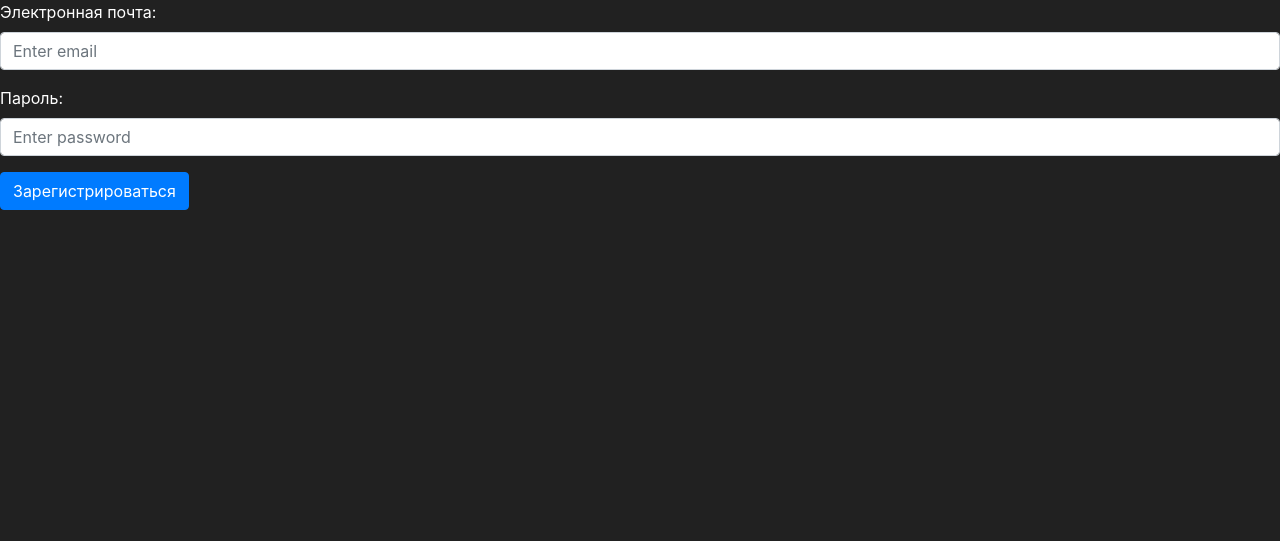
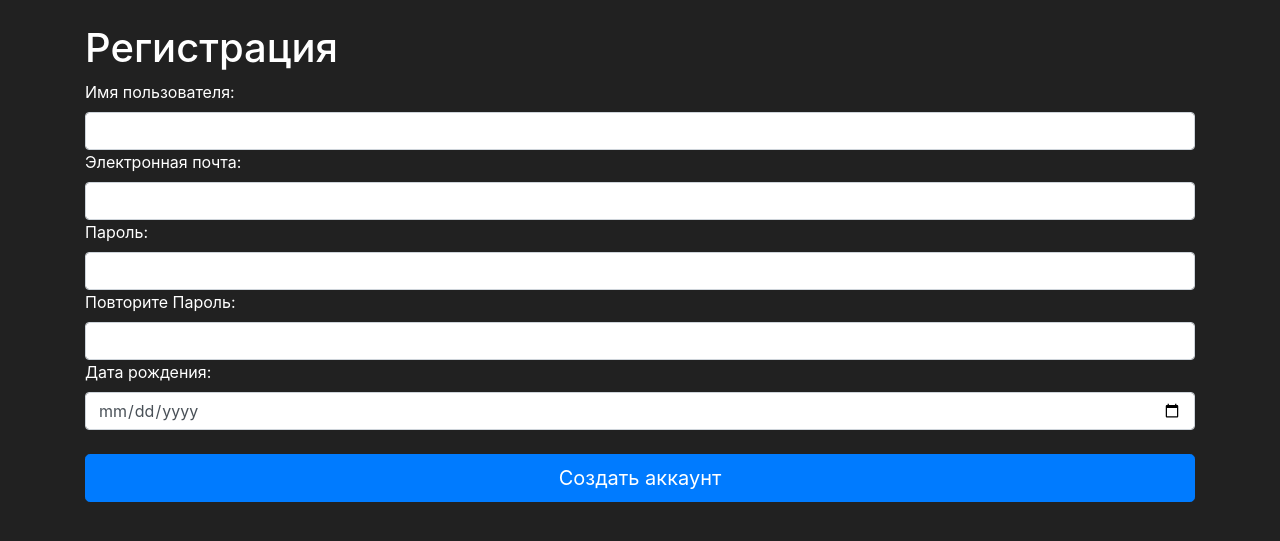
Before and after one commit to Smarandii/web_dev_lab_3, a Flask app: page /register in a window 1280 px wide. Shown: the part 56-597 px from the top of the page. Run offline with Flask 2, Linux system fonts and the light colour scheme.

Commit message:
registration form added

```diff
--- a/blog/__init__.py
+++ b/blog/__init__.py
@@ -2,6 +2,7 @@ from flask import Flask, render_template
 from flask_sqlalchemy import SQLAlchemy
 app = Flask(__name__)
 app.config["SQLALCHEMY_DATABASE_URI"] = 'sqlite:///blog.db'
+app.config["SECRET_KEY"] = '5bfd3baa68781953ebfeab00'
 db = SQLAlchemy(app)
 
 from blog import routes
--- /dev/null
+++ b/blog/forms.py
@@ -0,0 +1,12 @@
+from flask_wtf import FlaskForm
+from wtforms import StringField, PasswordField, SubmitField, DateField
+from wtforms.validators import Length,  EqualTo, Email, DataRequired
+
+
+class RegisterForm(FlaskForm):
+    username = StringField(label='Имя пользователя:', validators=[Length(min=2, max=30), DataRequired()])
+    email_address = StringField(label='Электронная почта:', validators=[Email()])
+    password1 = PasswordField(label='Пароль:', validators=[Length(min=6), DataRequired()])
+    password2 = PasswordField(label='Повторите Пароль:', validators=[EqualTo('password1'), DataRequired()])
+    date_of_birth = DateField(label='Дата рождения:', validators=[DataRequired()])
+    submit = SubmitField(label='Создать аккаунт')
--- a/blog/models.py
+++ b/blog/models.py
@@ -13,7 +13,7 @@ class Publication(db.Model):
 class User(db.Model):
     id = db.Column(db.Integer(), primary_key=True)
     username = db.Column(db.String(length=30), nullable=False, unique=True)
-    age = db.Column(db.Integer(), nullable=False)
+    date_of_birth = db.Column(db.String(length=10), nullable=False)
     register_date = db.Column(db.String(length=10), nullable=False)
-    email_address = db.Column(db.String(length=50), nullable=True, unique=True)
+    email_address = db.Column(db.String(length=50), nullable=True)
     password_hash = db.Column(db.String(length=60), nullable=False)
--- a/blog/routes.py
+++ b/blog/routes.py
@@ -1,5 +1,9 @@
-from blog import app
-from flask import render_template
+import datetime
+
+from blog import app, db
+from flask import render_template, redirect, url_for
+
+from blog.forms import RegisterForm
 from blog.models import Publication, User
 
 
@@ -10,14 +14,6 @@ def get_tags():
         for t in p.tags.split(" "):
             tags.add(t)
     return tags
-
-
-
-def home_page():
-    """
-        Функция, которая рендерит страницу http://localhost:5000/ или http://localhost:5000/home
-    """
-    return render_template("home.html")
 
 
 @app.route('/<username>')
@@ -72,9 +68,22 @@ def login_page():
     return render_template('login.html')
 
 
-@app.route('/register')
+@app.route('/register', methods=['GET', 'POST'])
 def register_page():
     """
         Функция, которая рендерит страницу http://localhost:5000/register
     """
-    return render_template('register.html')
+    form = RegisterForm()
+    if form.validate_on_submit():
+        user_to_create = User(username=form.username.data,
+                              email_address=form.email_address.data,
+                              date_of_birth=f"{form.date_of_birth.data.day}.{form.date_of_birth.data.month}.{form.date_of_birth.data.year}",
+                              register_date=f"{datetime.date.today().day}.{datetime.date.today().month}.{datetime.date.today().year}",
+                              password_hash=form.password1.data)
+        db.session.add(user_to_create)
+        db.session.commit()
+        return redirect(url_for('publications_page'))
+    if form.errors != {}:
+        for err_msg in form.errors.values():
+            print(err_msg)
+    return render_template('register.html', form=form)
--- a/blog/templates/home.html
+++ /dev/null
@@ -1,5 +0,0 @@
-{% extends 'base.html' %}
-{% block title %}КЯВВМ фан страница{% endblock %}
-{% block content %}
-<h1 align="center">Добро пожаловать на фан страницу сериала "Как я встретил вашу маму"!</h1>
-{% endblock %}
--- a/blog/templates/register.html
+++ b/blog/templates/register.html
@@ -1,17 +1,24 @@
 {% extends 'base.html' %}
 {% block title %}Регистрация{% endblock %}
 {% block content %}
-
-<form action="">
-  <div class="form-group">
-    <label for="email">Электронная почта:</label>
-    <input type="email" class="form-control" placeholder="Enter email" id="email">
+<body>
+  <div class="container">
+    <form method="POST" class="form-register" style="color:white ">
+      {{ form.hidden_tag() }}
+      <br>
+      <h1>Регистрация</h1>
+      {{ form.username.label() }}
+      {{ form.username(class="form-control") }}
+      {{ form.email_address.label() }}
+      {{ form.email_address(class="form-control") }}
+      {{ form.password1.label() }}
+      {{ form.password1(class="form-control") }}
+      {{ form.password2.label() }}
+      {{ form.password2(class="form-control") }}
+      {{ form.date_of_birth.label() }}
+      {{ form.date_of_birth(class="form-control") }}
+      <br>
+      {{ form.submit(class="btn btn-lg btn-block btn-primary") }}
+    </form>
   </div>
-  <div class="form-group">
-    <label for="pwd">Пароль:</label>
-    <input type="password" class="form-control" placeholder="Enter password" id="pwd">
-  </div>
-  <button type="submit" class="btn btn-primary">Зарегистрироваться</button>
-</form>
-
 {% endblock %}
--- a/blog/templates/user.html
+++ b/blog/templates/user.html
@@ -1,11 +1,11 @@
 {% extends 'base.html' %}
-{% block title %}Публикация №{{post_id}}{% endblock %}
+{% block title %}Пользователь{% endblock %}
 {% block content %}
 <h1 align="center">Пользователь {{username}} на сайте по сериалу "Как я встретил вашу маму"</h1>
 {% for user in users %}
         {% if user["username"] == username %}
         <div align="center">
-            <h3>Возраст: {{user["age"]}}</h3>
+            <h3>Дата рождения: {{user["date_of_birth"]}}</h3>
             <p>Дата регистрации: {{user["register_date"]}}</p>
             <h5>Публикации пользователя:</h5>
             {% for publication in publications %}
```
Also changed, not shown: blog/fill_database.py (+5 -5 lines).
